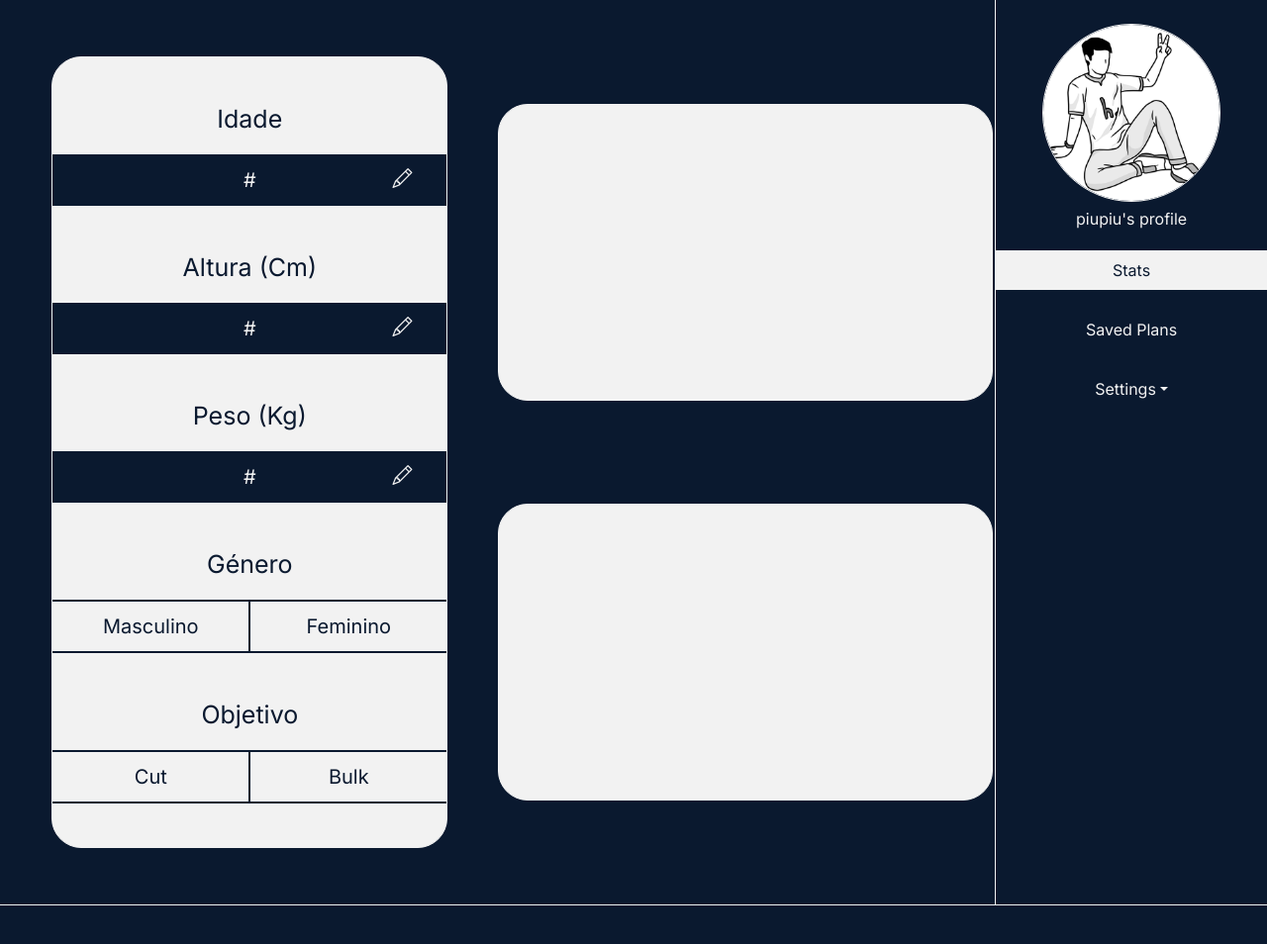
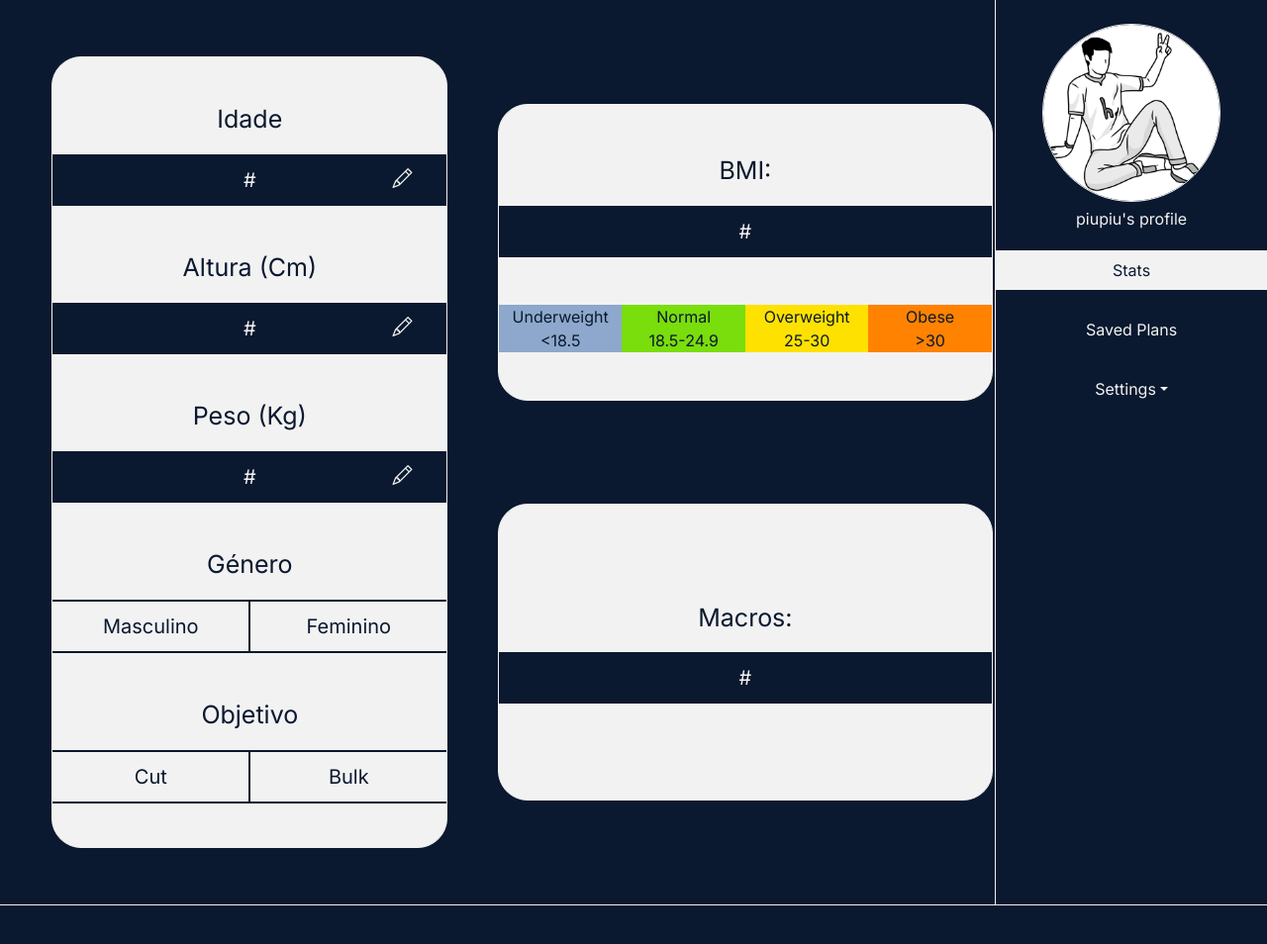
Before and after one commit to AfonsoLob/Built-Different, a Flask app: page /profile in a window 1280 px wide. Shown: the part 76-1030 px from the top of the page at 99% size. Run offline with Flask 3, Linux system fonts and the light colour scheme; a user stored in the database is signed in; some libraries are stand-ins or nearby versions.

Commit message:
Input on pencil click and BMI display

```diff
--- a/website/static/javascript/profile.js
+++ b/website/static/javascript/profile.js
@@ -49,3 +49,26 @@ array_options.forEach(option => {
 
     })
 });
+
+const statsFields = document.getElementsByClassName('stats-value');
+const array_statsFields = Array.from(statsFields);
+
+array_statsFields.forEach(statField => {
+    if(statField.children.length == 2){
+        const inputField = statField.children[0];
+        const pencilIcon = statField.children[1];
+        pencilIcon.addEventListener('click', () => {
+            inputField.disabled = false;
+            inputField.select();
+        });
+        inputField.addEventListener('focusout',() => {
+            inputField.disabled = true;
+            const altura = (document.getElementById('altura-input').value)/100;
+            const peso = document.getElementById('peso-input').value;
+            if(altura > 0 && peso > 0){
+                const bmi_input = document.getElementById('bmi-input');
+                bmi_input.value = (peso/(altura*altura)).toFixed(1);
+            }
+        })
+    }
+});
--- a/website/templates/profile.html
+++ b/website/templates/profile.html
@@ -16,21 +16,21 @@
                         <div class="statistic">
                             <p>Idade</p>
                             <div class="stats-value">
-                                <input class="stats-input" value="#">
+                                <input class="stats-input" disabled value="#" id="idade-input">
                                 <i class="bi bi-pencil"></i>
                             </div>
                         </div>
                         <div class="statistic">
                             <p>Altura (Cm)</p>
                             <div class="stats-value">
-                                <input class="stats-input" value="#">
+                                <input class="stats-input" disabled value="#" id="altura-input">
                                 <i class="bi bi-pencil"></i>
                             </div>
                         </div>
                         <div class="statistic">
                             <p>Peso (Kg)</p>
                             <div class="stats-value">
-                                <input class="stats-input" value="#">
+                                <input class="stats-input" disabled value="#" id="peso-input">
                                 <i class="bi bi-pencil"></i>
                             </div>
                         </div>
@@ -60,10 +60,34 @@
                 </div>
                 <div class="personal-results">
                     <div class="personal-bmi">
-
+                        <div class="statistic">
+                            <p>BMI:</p>
+                            <div class="stats-value">
+                                <input class="stats-input" disabled value="#" id="bmi-input">
+                            </div>
+                        </div>
+                        <div class="bmi">
+                            <div class="bmi-category bmi-underw" style="background-color: #8DA8CC;">
+                                Underweight<br>&lt18.5
+                            </div>
+                            <div class="bmi-category bmi-normal" style="background-color: #7ADD0C;">
+                                Normal<br>18.5-24.9
+                            </div>
+                            <div class="bmi-category bmi-overw" style="background-color: #FFE100;">
+                                Overweight<br>25-30
+                            </div>
+                            <div class="bmi-category bmi-obese" style="background-color: #FF8200;">
+                                Obese<br>&gt30
+                            </div>
+                        </div>
                     </div>
                     <div class="personal-macros">
-
+                        <div class="statistic">
+                            <p>Macros:</p>
+                            <div class="stats-value">
+                                <input class="stats-input" disabled value="#" id="macros-input">
+                            </div>
+                        </div>
                     </div>
                 </div>
             </div>
```
